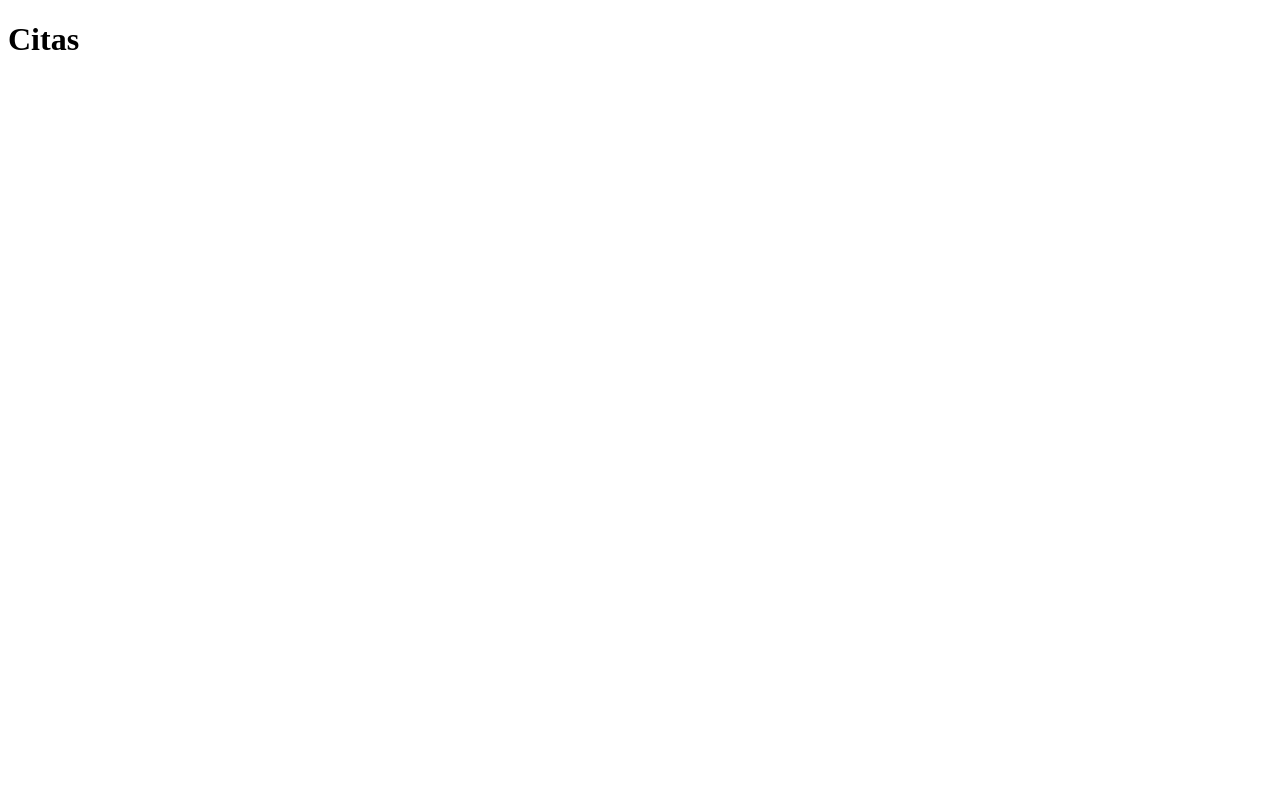
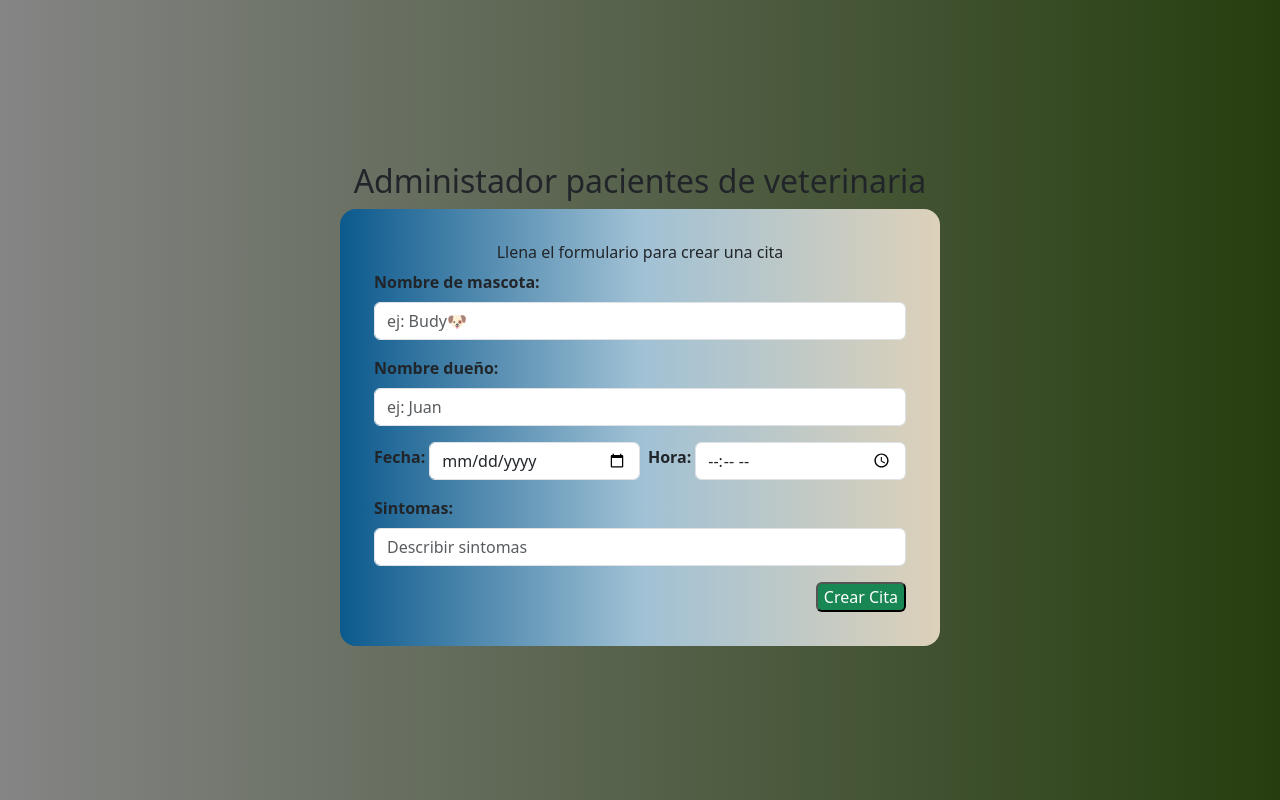
Before and after one commit to Lucaspozziok64/pacientesVeterinaria-ReactVite, a React (Vite) app: page / in a window 1280 px wide. Built offline with nearby package versions, Linux system fonts and the light colour scheme.

Commit message:
creamos el componente formulario incluyendo maquetado, textos, botones, etc y estilos

```diff
--- a/package.json
+++ b/package.json
@@ -10,6 +10,7 @@
     "preview": "vite preview"
   },
   "dependencies": {
+    "bootstrap": "^5.3.7",
     "react": "^19.1.0",
     "react-dom": "^19.1.0"
   },
--- a/src/App.css
+++ b/src/App.css
@@ -0,0 +1,28 @@
+.cotenedorFormulario {
+  background: -webkit-linear-gradient(
+    90deg,
+    #0b598d,
+    #a0c1d5,
+    #ddd1b9
+  ); /* Chrome 10-25, Safari 5.1-6 */
+  background: linear-gradient(
+    90deg,
+    #0b598d,
+    #a0c1d5,
+    #ddd1b9
+  ); /* W3C, IE 10+/ Edge, Firefox 16+, Chrome 26+, Opera 12+, Safari 7+ */
+  border-radius: 20px;
+  width: 600px;
+  padding: 10px;
+}
+
+
+@media (max-width: 767px) {
+  .cotenedorFormulario {
+    width: 340px;
+  }
+
+  .inputFechaHora {
+    width: 120px !important;
+  }
+}
--- a/src/App.jsx
+++ b/src/App.jsx
@@ -1,10 +1,17 @@
 import './App.css'
+import FormularioCitas from './components/FormularioCitas'
+import 'bootstrap/dist/css/bootstrap.min.css'
 
 function App() {
 
   return (
     <>
-      <h1>Citas</h1>
+      <main className='container my-4'>
+        <h2 className='text-center my-2'>Administador pacientes de veterinaria</h2>
+        <section className='cotenedorFormulario rounded-4 d-flex justify-content-center'>
+          <FormularioCitas></FormularioCitas>
+        </section>
+      </main>
     </>
   )
 }
--- /dev/null
+++ b/src/components/FormularioCitas.jsx
@@ -0,0 +1,66 @@
+const FormularioCitas = () => {
+  return (
+    <form className="container p-4 text-center text-md-start">
+      <h6 className="text-center">Llena el formulario para crear una cita</h6>
+      <div className="mb-3">
+        <label className="form-label">
+          <strong>Nombre de mascota:</strong>
+        </label>
+        <input
+          type="email"
+          className="form-control"
+          id="exampleFormControlInput1"
+          placeholder="ej: Budy🐶"
+        />
+      </div>
+      <div className="mb-3">
+        <label className="form-label">
+          <strong>Nombre dueño:</strong>
+        </label>
+        <input
+          className="form-control"
+          id="exampleFormControlTextarea1"
+          rows="3"
+          placeholder="ej: Juan"
+        ></input>
+      </div>
+      <div className="mb-3 d-flex justify-content-center align-items-center">
+        <label className="form-label">
+          <strong>Fecha:</strong>
+        </label>
+        <input
+          className="form-control inputFechaHora mx-1"
+          id="exampleFormControlTextarea1"
+          rows="3"
+          type="date"
+        ></input>
+        <label className="form-label mx-1">
+          <strong>Hora:</strong>
+        </label>
+        <input
+          className="form-control inputFechaHora"
+          id="exampleFormControlTextarea1"
+          rows="3"
+          type="time"
+        ></input>
+      </div>
+      <div className="mb-3">
+        <label className="form-label">
+          <strong>Sintomas:</strong>
+        </label>
+        <input
+          className="form-control"
+          id="exampleFormControlTextarea1"
+          rows="3"
+          type="text"
+          placeholder="Describir sintomas"
+        ></input>
+      </div>
+      <div className="d-flex justify-content-end">
+        <button  type="submit" className="bg-success rounded-2 text-white">Crear Cita</button>
+      </div>
+    </form>
+  );
+};
+
+export default FormularioCitas;
--- a/src/index.css
+++ b/src/index.css
@@ -0,0 +1,14 @@
+#root {
+  display: flex;
+  flex-direction: column;
+  min-height: 100vh;
+  background: -webkit-linear-gradient(90deg,#858585,#263e0f); /* Chrome 10-25, Safari 5.1-6 */ background: linear-gradient(90deg,#858585,#263e0f); /* W3C, IE 10+/ Edge, Firefox 16+, Chrome 26+, Opera 12+, Safari 7+ */
+}
+
+main {
+  flex-grow: 1;
+  display: flex;
+  flex-direction: column;
+  justify-content: center;
+  align-items: center;
+}
```
Also changed, not shown: 1 other file (tests, documents, lock files or other folders).
